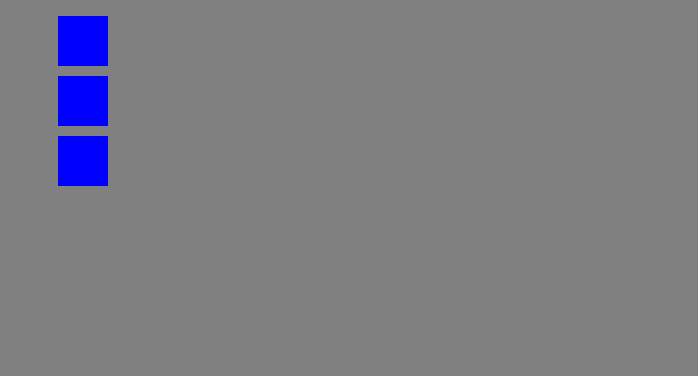
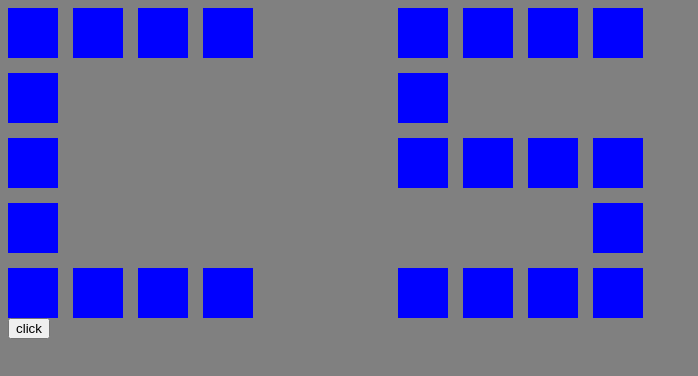
Before and after one commit to csardo/interactive-letters, a plain HTML site: page index.html in a window 1280 px wide. Shown: the whole page, without its empty margins (0-698 px from the left). Drawn offline with Linux system fonts and the light colour scheme.

Commit message:
Add button that unselects

```diff
--- a/index.html
+++ b/index.html
@@ -7,9 +7,71 @@
     <script src="script.js" rel="script"></script>
 </head>
 <body>
-    <ul id="block-list">
-        <li><div class="box"></div></li>
-        <li><div class="box"></div></li>
-        <li><div class="box"></div></li>
-    </ul>
+    <div class="container">
+        <!--<ul id="block-list">
+          <li><div class="box"></div></li>
+          <li><div class="box"></div></li>
+          <li><div class="box"></div></li>
+         </ul>-->
+        <!-- First Row -->
+        <div class="box"></div>
+        <div class="box"></div>
+        <div class="box"></div>
+        <div class="box"></div>
+        <div class="box empty"></div>
+        <div class="box empty"></div>
+        <div class="box"></div>
+        <div class="box"></div>
+        <div class="box"></div>
+        <div class="box"></div>
+
+        <!-- Second Row -->
+        <div class="box"></div>
+        <div class="box empty"></div>
+        <div class="box empty"></div>
+        <div class="box empty"></div>
+        <div class="box empty"></div>
+        <div class="box empty"></div>
+        <div class="box"></div>
+        <div class="box empty"></div>
+        <div class="box empty"></div>
+        <div class="box empty"></div>
+
+        <!-- Third Row -->
+        <div class="box"></div>
+        <div class="box empty"></div>
+        <div class="box empty"></div>
+        <div class="box empty"></div>
+        <div class="box empty"></div>
+        <div class="box empty"></div>
+        <div class="box"></div>
+        <div class="box"></div>
+        <div class="box"></div>
+        <div class="box"></div>
+
+        <!-- Fourth Row -->
+        <div class="box"></div>
+        <div class="box empty"></div>
+        <div class="box empty"></div>
+        <div class="box empty"></div>
+        <div class="box empty"></div>
+        <div class="box empty"></div>
+        <div class="box empty"></div>
+        <div class="box empty"></div>
+        <div class="box empty"></div>
+        <div class="box"></div>
+
+        <!-- Fifth Row -->
+        <div class="box"></div>
+        <div class="box"></div>
+        <div class="box"></div>
+        <div class="box"></div>
+        <div class="box empty"></div>
+        <div class="box empty"></div>
+        <div class="box"></div>
+        <div class="box"></div>
+        <div class="box"></div>
+        <div class="box"></div>
+      </div>
+      <button id="btn"> click</button>
 </body>
--- a/script.js
+++ b/script.js
@@ -1,5 +1,22 @@
-var listOfBLocks = document.querySelector('#block-list');
+var listOfBLocks = document.querySelector('.container');
 
+let stack = [];
 listOfBLocks.addEventListener('click', function(event) {
-    event.target.classList.add('selected');
+    let target = event.target;
+
+    /* Select if not yet selected */
+    if (target.className === 'box') {
+      target.classList.add('selected');
+      stack.push(target);
+    }
+
+    /* Unselect if all in letter are selected */
 });
+
+var btn = document.querySelector('#btn');
+
+btn.addEventListener('click', function(event) {
+  for (let i = 0; i < stack.length; i++) {
+    stack[i].classList.remove('selected');
+  }
+});
--- a/style.css
+++ b/style.css
@@ -10,9 +10,30 @@ ul {
     background-color: blue;
     width: 50px;
     height: 50px;
-    margin: 10px;
+    /*margin: 10px;*/
+}
+
+.empty {
+    background-color: grey;
 }
 
 .selected {
     background: orange;
 }
+
+.container {
+  display: grid;
+  grid-template-columns:   repeat(10, 1fr);
+  grid-template-rows:   repeat(5, 1fr);
+  row-gap: 15px;
+  column-gap: 15px;
+  max-width: 500px;
+}
+
+.letter {
+ display: grid;
+  grid-template-columns:   repeat(4, 1fr);
+  grid-template-rows:   repeat(5, 1fr);
+
+  row-gap: 15px;
+}
```
